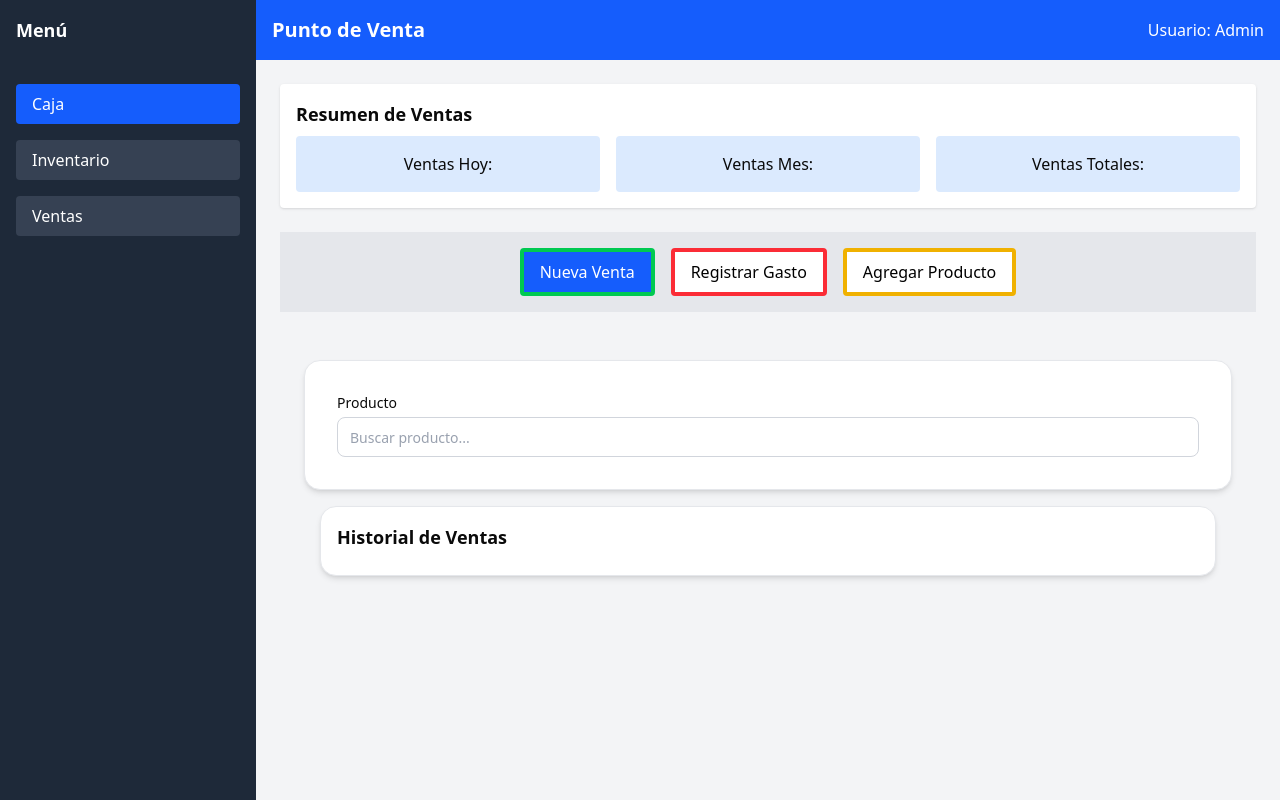
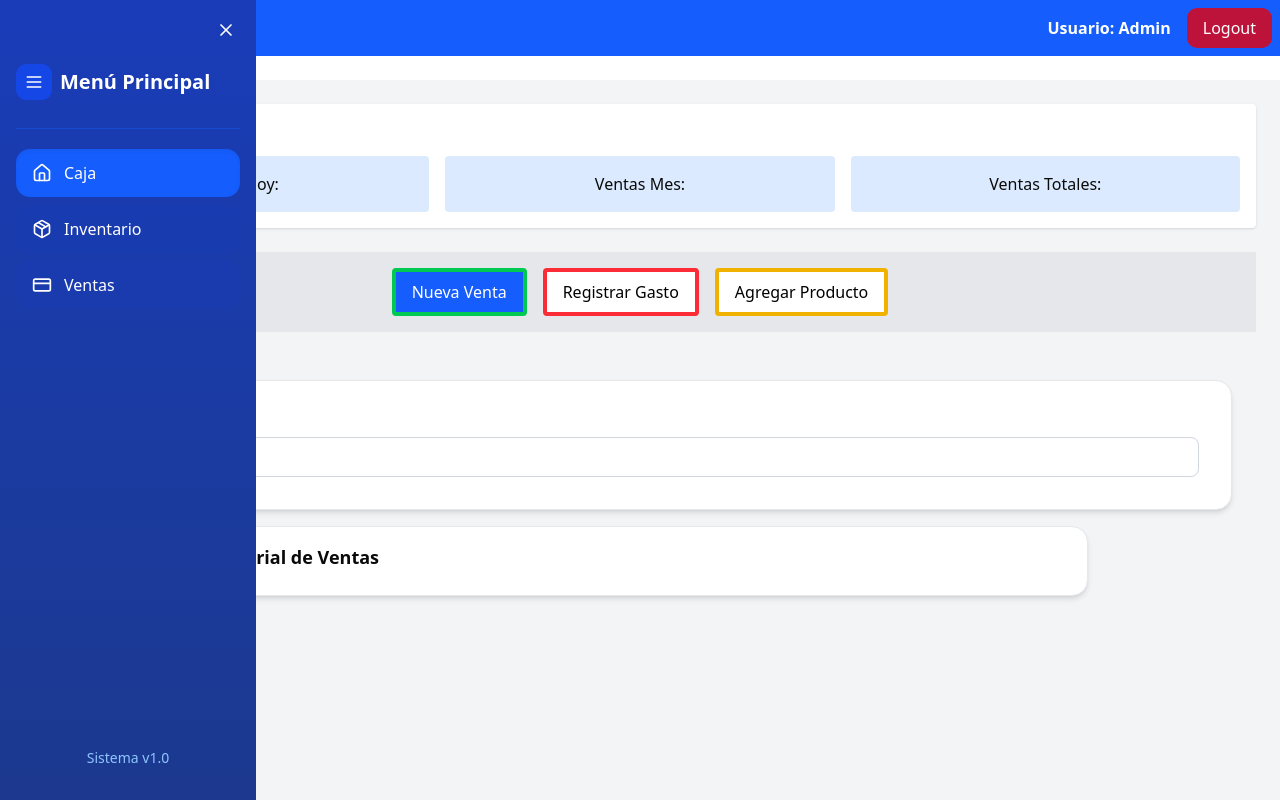
Before and after one commit to mikeagf300/PuntoDeVenta, a Next.js app: page /home/dashboard in a window 1280 px wide. Built offline with nearby package versions, Linux system fonts and the light colour scheme.

Commit message:
Se incluye navbar y sidebar, se comenzara a trabajar vista de ventas

```diff
--- a/package.json
+++ b/package.json
@@ -19,6 +19,7 @@
     "next-themes": "^0.4.6",
     "react": "19.1.0",
     "react-dom": "19.1.0",
+    "react-icons": "^5.5.0",
     "sonner": "^2.0.7",
     "tailwind-merge": "^3.3.1"
   },
--- a/src/app/home/layout.tsx
+++ b/src/app/home/layout.tsx
@@ -1,11 +1,15 @@
+import Navbar from "@/components/Navbar/Navbar";
 import Sidebar from "@/components/Sidebar/Sidebar";
 import { ReactNode } from "react";
 
 export default function HomeLayout({ children }: { children: ReactNode }) {
   return (
-    <div className="flex min-h-screen">
+    <div className="flex h-screen">
       <Sidebar />
-      <main className="flex-1">{children}</main>
+      <section className="flex-1 overflow-auto">
+        <Navbar />
+        {children}
+      </section>
     </div>
   );
 }
--- a/src/components/Dashboard/dashboard.tsx
+++ b/src/components/Dashboard/dashboard.tsx
@@ -12,12 +12,6 @@ export default function Dashboard() {
 
   return (
     <div className="flex-1 flex flex-col min-h-screen bg-gray-100">
-      {/* Header */}
-      <header className="bg-blue-600 text-white p-4 flex justify-between items-center flex-none">
-        <h1 className="text-xl font-bold">Punto de Venta</h1>
-        <div>Usuario: Admin</div>
-      </header>
-
       {/* Contenido */}
       <div className="flex flex-1 overflow-hidden">
         {/* Panel principal con scroll */}
--- /dev/null
+++ b/src/components/Navbar/Navbar.tsx
@@ -0,0 +1,20 @@
+"use client";
+
+export default function Navbar() {
+  return (
+    <header className="w-full mb-6">
+      <div className="bg-blue-600 text-white p-2 flex items-center justify-between">
+        {/* Título o logo */}
+        <h1 className="text-xl font-bold ml-18">Punto de Venta</h1>
+
+        {/* Usuario + Logout alineados a la derecha */}
+        <div className="flex items-center gap-4">
+          <p className="font-semibold">Usuario: Admin</p>
+          <button className="px-4 py-2 rounded-lg text-white bg-red-600/80 hover:bg-red-600 transition-colors">
+            Logout
+          </button>
+        </div>
+      </div>
+    </header>
+  );
+}
--- a/src/components/Sidebar/Sidebar.tsx
+++ b/src/components/Sidebar/Sidebar.tsx
@@ -1,30 +1,105 @@
 "use client";
+import { useState, useEffect } from "react";
 import Link from "next/link";
 import { usePathname } from "next/navigation";
+import { Menu, X, Home, Package, CreditCard } from "lucide-react";
 
 export default function Sidebar() {
   const pathname = usePathname();
+  const [isOpen, setIsOpen] = useState(true);
+  const [isMobile, setIsMobile] = useState(false);
+
+  // Detectar si es móvil
+  useEffect(() => {
+    const checkMobile = () => {
+      setIsMobile(window.innerWidth < 768);
+      if (window.innerWidth < 768) setIsOpen(false);
+    };
+
+    checkMobile();
+    window.addEventListener("resize", checkMobile);
+
+    return () => window.removeEventListener("resize", checkMobile);
+  }, []);
 
   const menuItems = [
-    { label: "Caja", path: "/home/dashboard" },
-    { label: "Inventario", path: "/home/inventario" },
-    { label: "Ventas", path: "/home/ventas" },
+    { label: "Caja", path: "/home/dashboard", icon: Home },
+    { label: "Inventario", path: "/home/inventario", icon: Package },
+    { label: "Ventas", path: "/home/ventas", icon: CreditCard },
   ];
 
   return (
-    <aside className="bg-gray-800 text-white w-64 p-4 flex flex-col gap-4 h-screen">
-      <h2 className="font-bold text-lg mb-6">Menú</h2>
-      {menuItems.map((item) => (
-        <Link
-          key={item.path}
-          href={item.path}
-          className={`px-4 py-2 rounded ${
-            pathname === item.path ? "bg-blue-600" : "bg-gray-700"
-          } hover:bg-blue-500`}
+    <>
+      {/* Botón flotante transparente cuando el sidebar está cerrado */}
+      {!isOpen && (
+        <button
+          onClick={() => setIsOpen(true)}
+          className="fixed top-4 left-4 z-50 p-3 bg-blue-600/80 text-white rounded-full hover:bg-blue-700/90 transition-all duration-300 backdrop-blur-sm shadow-lg hover:shadow-xl"
+          style={{ transition: "all 0.3s ease" }}
         >
-          {item.label}
-        </Link>
-      ))}
-    </aside>
+          <Menu size={24} />
+        </button>
+      )}
+
+      {/* Overlay para cerrar el sidebar en móviles */}
+      {isOpen && isMobile && (
+        <div
+          className="fixed inset-0 bg-black/30 z-40"
+          onClick={() => setIsOpen(false)}
+        />
+      )}
+
+      {/* Sidebar */}
+      <aside
+        className={`fixed bg-gradient-to-b from-blue-800 to-blue-900 text-white p-4 pt-16 flex flex-col gap-3 h-full z-40 transition-all duration-300
+          ${isOpen ? "w-64 translate-x-0" : "-translate-x-full"}`}
+        style={{ transition: "transform 0.3s ease" }}
+      >
+        {/* Botón de cerrar dentro del sidebar */}
+        <button
+          onClick={() => setIsOpen(false)}
+          className="absolute top-4 right-4 p-1 rounded-md hover:bg-blue-700/50 transition-colors"
+        >
+          <X size={20} />
+        </button>
+
+        <h2 className="font-bold text-xl mb-2 flex items-center gap-2">
+          <div className="p-2 bg-blue-700 rounded-lg">
+            <Menu size={20} />
+          </div>
+          Menú Principal
+        </h2>
+
+        <div className="h-px bg-blue-600/50 my-2"></div>
+
+        <nav className="flex flex-col gap-2">
+          {menuItems.map((item) => {
+            const Icon = item.icon;
+            return (
+              <Link
+                key={item.path}
+                href={item.path}
+                className={`flex items-center gap-3 px-4 py-3 rounded-xl transition-all duration-200 ${
+                  pathname === item.path
+                    ? "bg-blue-600 shadow-inner"
+                    : "hover:bg-blue-700/60 bg-blue-800/30"
+                }`}
+                onClick={() => isMobile && setIsOpen(false)}
+              >
+                <Icon size={20} />
+                <span>{item.label}</span>
+              </Link>
+            );
+          })}
+        </nav>
+
+        <div className="mt-auto p-4 text-center text-blue-300 text-sm">
+          Sistema v1.0
+        </div>
+      </aside>
+
+      {/* Contenido principal */}
+      <main></main>
+    </>
   );
 }
```
Also changed, not shown: 1 other file (tests, documents, lock files or other folders).
